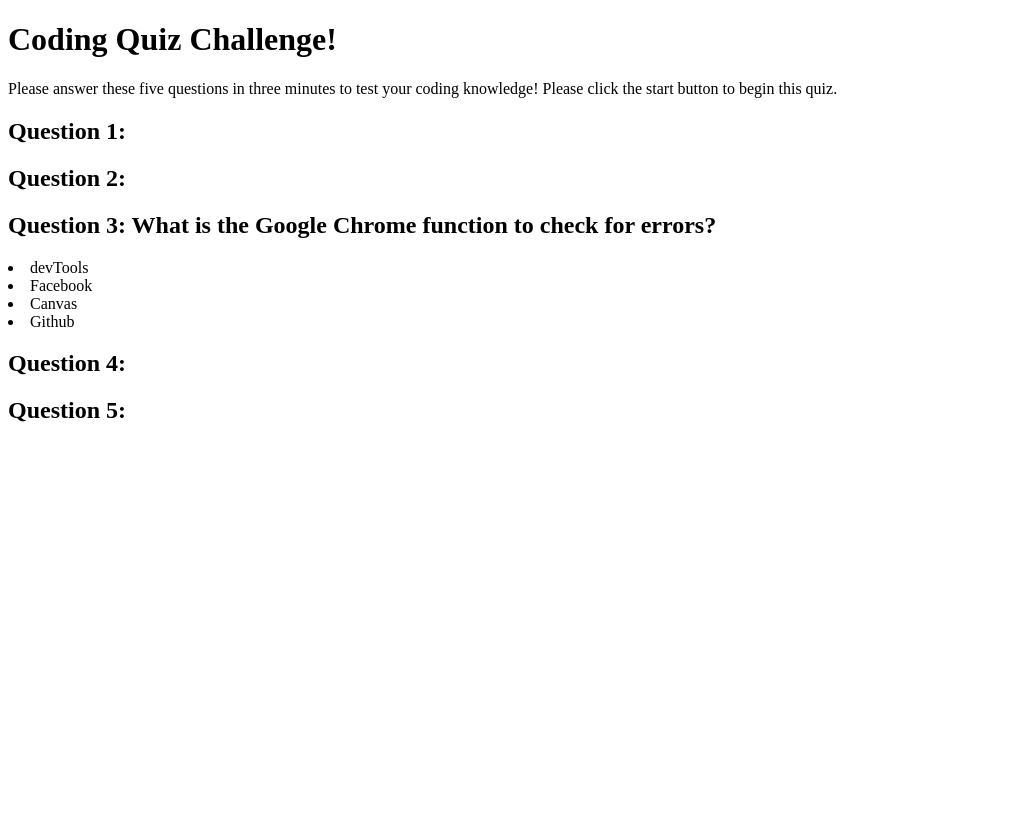
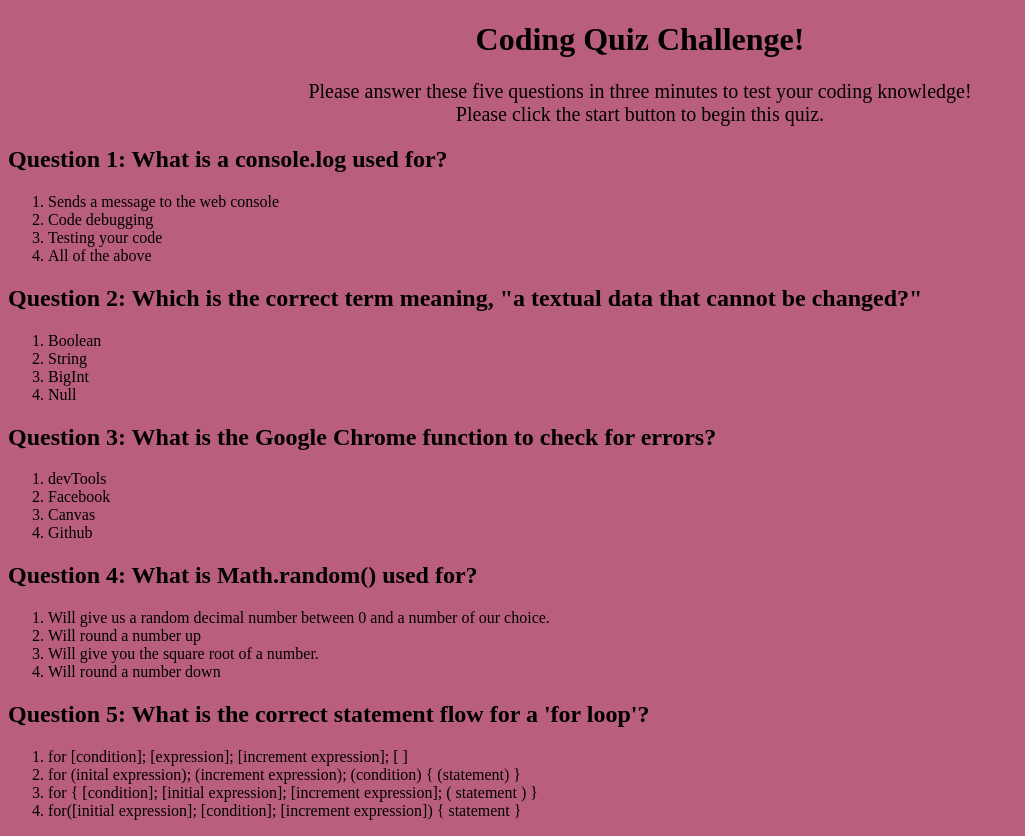
Before and after one commit to krod2016/CodeQuiz, a plain HTML site: page index.html in a window 1280 px wide. Shown: the whole page, without its empty margins (0-1025 px from the left). Before the commit the page ends 800 px from the top, so only its background shows below. Drawn offline with Linux system fonts and the light colour scheme.

Commit message:
added css

```diff
--- a/assets/css/style.css
+++ b/assets/css/style.css
@@ -0,0 +1,13 @@
+* {
+  background-color: #B95E7F;
+  font-family: 'Times New Roman', Times, serif;
+}
+
+header h1 {
+  text-align: center;
+}
+
+p {
+  text-align: center;
+  font-size: 20px;
+}
--- a/index.html
+++ b/index.html
@@ -8,26 +8,58 @@
   <title>Coding Quiz</title>
   <link rel="stylesheet" href="assets/css/style.css" />
 
+<body>
+  <header>
     <h1>
       Coding Quiz Challenge!
     </h1>
     <p>
-    Please answer these five questions in three minutes to test your coding knowledge! Please click the start button to
-    begin this quiz.
+      Please answer these five questions in three minutes to test your coding knowledge!
+      </br>
+      Please click the start button to begin this quiz.
     </p>
 
     <h2>
-    Question 1:
+      Question 1: What is a console.log used for?
     </h2>
+    <ol>
+      <li>
+        Sends a message to the web console
+      </li>
+      <li>
+        Code debugging
+      </li>
+      <li>
+        Testing your code
+      </li>
+      <li>
+        All of the above
+      </li>
+    </ol>
 
     <h2>
-    Question 2:
+      Question 2: Which is the correct term meaning, "a textual data that cannot be changed?"
     </h2>
+    <ol>
+      <li>
+        Boolean
+      </li>
+      <li>
+        String
+      </li>
+      <li>
+        BigInt
+      </li>
+      <li>
+        Null
+      </li>
+    </ol>
 
     <h2>
       Question 3: What is the Google Chrome function to check for errors?
     </h2>
     <div>
+      <ol>
         <li>
           devTools
         </li>
@@ -40,12 +72,53 @@
         <li>
           Github
         </li>
+      </ol>
     </div>
 
     <h2>
-    Question 4:
+      Question 4: What is Math.random() used for?
     </h2>
+    <ol>
+      <li>
+        Will give us a random decimal number between 0 and a number of our choice.
+      </li>
+      <li>
+        Will round a number up
+      </li>
+      <li>
+        Will give you the square root of a number.
+      </li>
+      <li>
+        Will round a number down
+    </ol>
 
     <h2>
-    Question 5:
+      Question 5: What is the correct statement flow for a 'for loop'?
     </h2>
+    <ol>
+      <li>
+        for [condition]; [expression]; [increment expression]; [
+        ]
+      </li>
+      <li>
+        for (inital expression); (increment expression); (condition) {
+        (statement)
+        }
+      </li>
+      <li>
+        for {
+        [condition]; [initial expression]; [increment expression]; (
+        statement
+        )
+        }
+      </li>
+      <li>
+        for([initial expression]; [condition]; [increment expression]) {
+        statement
+        }
+      </li>
+    </ol>
+  </header>
+</body>
+
+</html>
```
Lines whose indentation alone changed are shown as unchanged.
